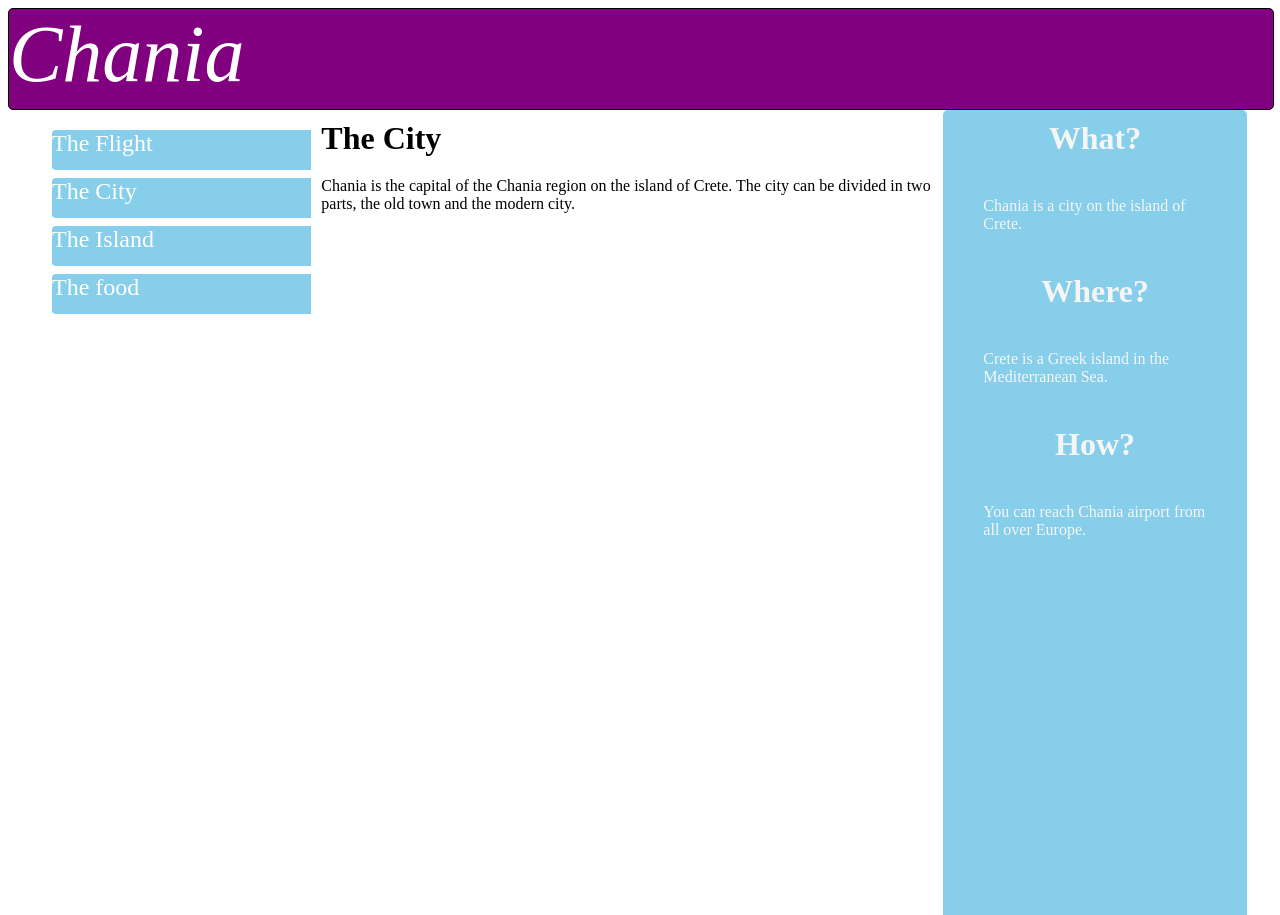
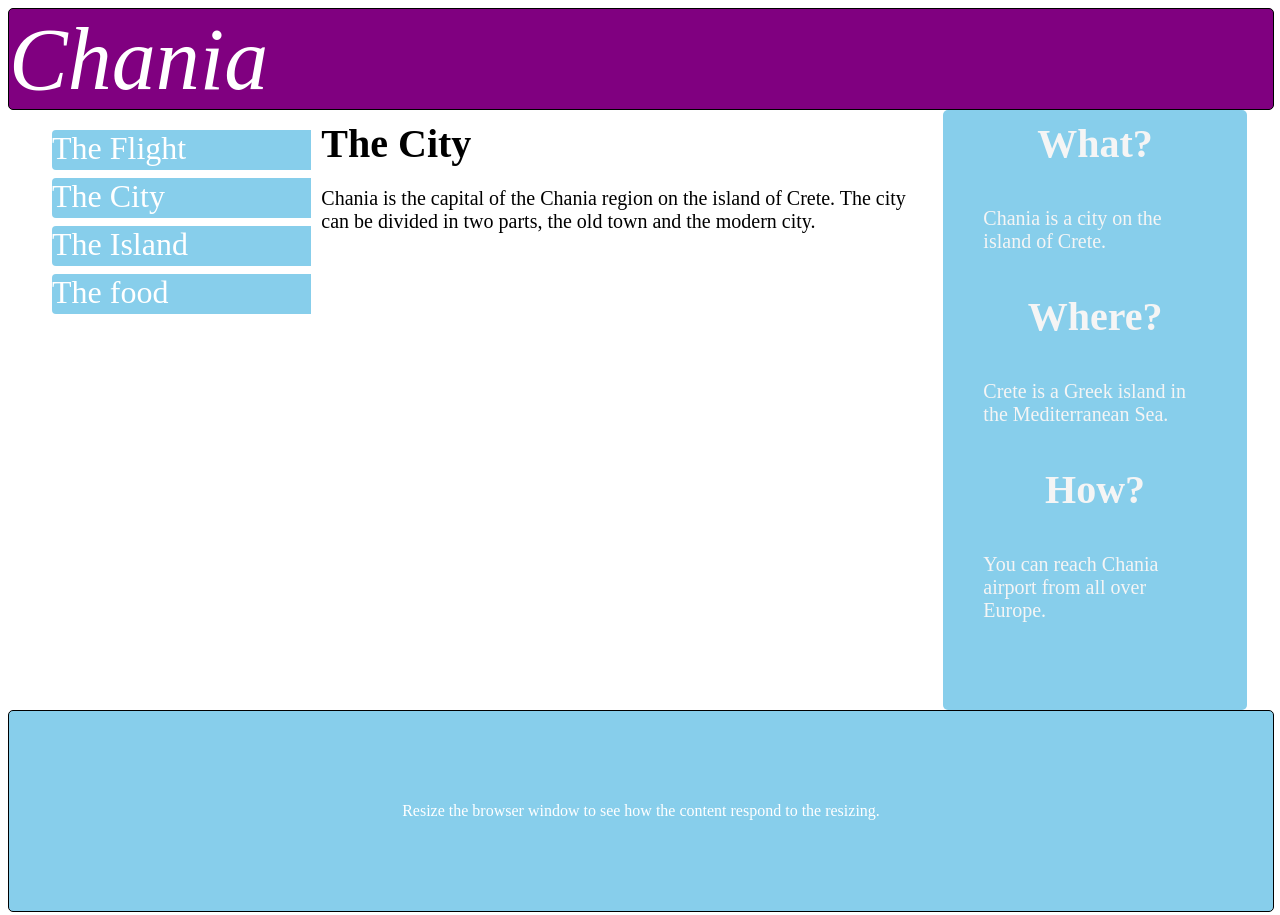
Before and after one commit to vishnujat922/22-oct-2022css-media-queries-part-6-, a plain HTML site: page index.html in a window 1280 px wide. Shown: the top 915 px of the page. Drawn offline with Linux system fonts and the light colour scheme.

Commit message:
22 oct 2022 cssmediaqueries part 6

```diff
--- a/css/style.css
+++ b/css/style.css
@@ -5,14 +5,14 @@
             background: purple;
             border-radius: 5px;
             margin: 0px;
-            font-size:5em;
+            font-size:5.5em;
             font-style: italic;
             color:white;
             border:1px solid black;
         }
             main>aside:first-child{
                 width:24.8%;
-                height:1000px;
+                height:600px;
                 float:left;
                 }
                 main>aside:first-child>ul>li>a{
@@ -21,7 +21,7 @@
                     border-radius: 4px;
                     margin:4px;
                     background:skyblue;
-                    font-size:1.5em;
+                    font-size:2em;
                     color:white;
                     float:left;
                 }
@@ -38,30 +38,30 @@
                 float:left;
             }
             main> section>h2{
-                font-size: 2em;
+                font-size: 2.5em;
                 margin:10px;
                 text-align: center;
                 float: left;
             }
             main>section>p{
-                font-size: 16px;
+                font-size: 20px;
                 margin:10px;
                 float: left;
             }
             main>aside:last-child{
                 width:24.8%;
-                height:1000px;
+                height:600px;
                 float:left;
                 background: skyblue;
                 border-radius: 5px;
             }
             main> aside:last-child>h2{
-                font-size: 2em;
+                font-size: 2.5em;
                 color: whitesmoke;
                 text-align: center !important;
             }
             main>aside:last-child>p{
-                font-size: 16px;
+                font-size:20px;
                 color:whitesmoke;
                 padding:  20px 20px;
                 margin:10px;
```
